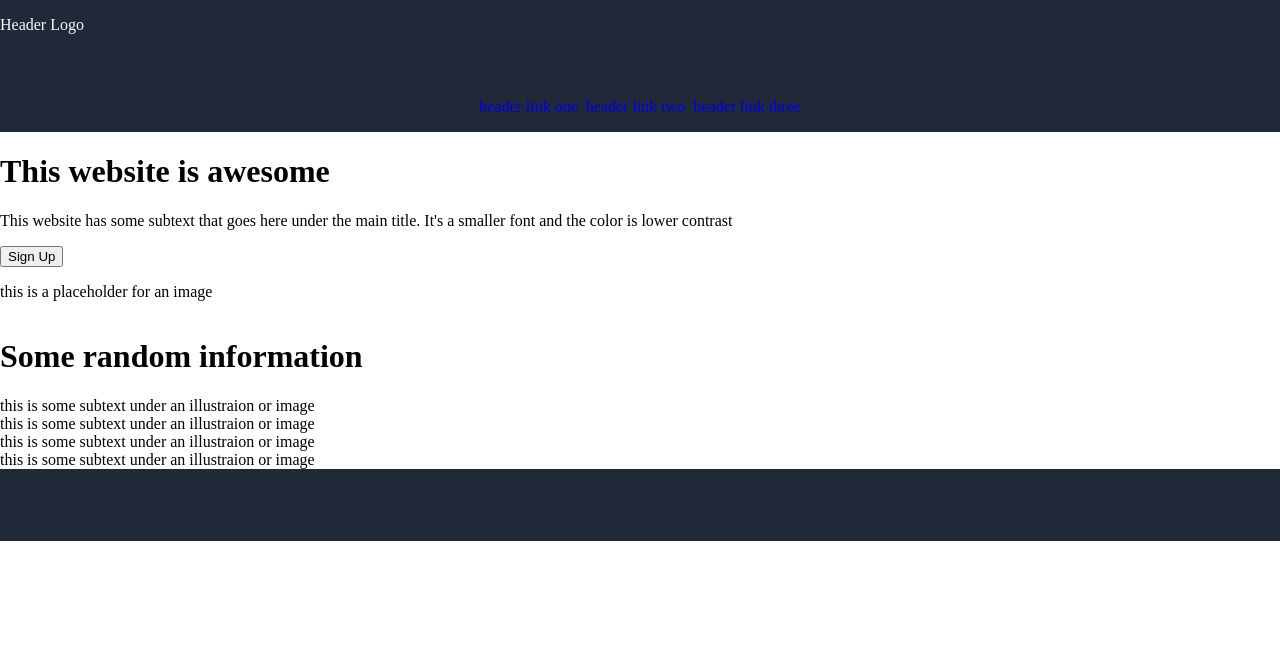
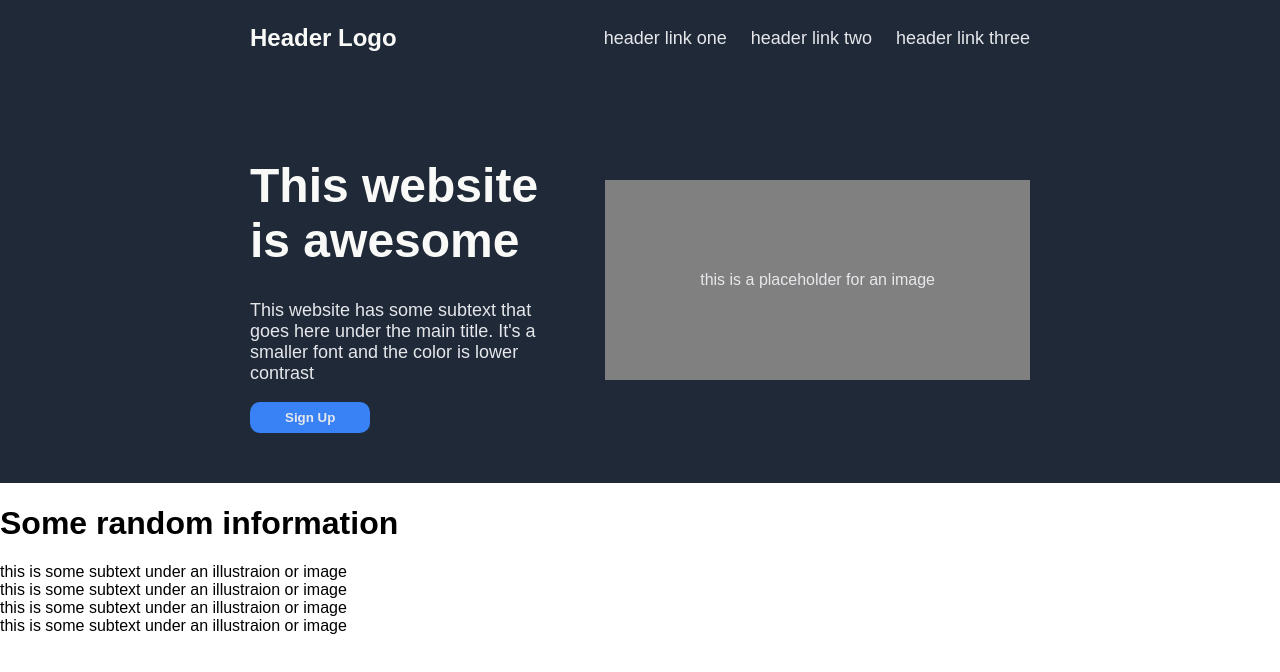
Before and after one commit to clarkmoniz/landing-page, a plain HTML site: page index.html in a window 1280 px wide. Drawn offline with Linux system fonts and the light colour scheme.

Commit message:
Update styling for header section

```diff
--- a/styles.css
+++ b/styles.css
@@ -1,56 +1,75 @@
 body {
-  margin: 0;
   display: flex;
   flex-direction: column;
+  margin: 0;
+  font-family: sans-serif;
 }
-
-ul {
-  list-style-type: none;
+.header {
   display: flex;
-  gap: 8px;
-  margin: 0;
-  padding: 0;
-}
-
-.list ul li {
-  color: #e5e7eb;
+  align-items: center;
+  justify-content: space-between;
 }
 
 a {
   text-decoration: none;
+  color: #e5e7eb;
+  font-size: 18px;
+  font-weight: 400;
+}
+ul {
+  display: flex;
+  gap: 24px;
+  list-style-type: none;
 }
 
-.header {
-  display: flex;
-  flex: 1;
-  flex-direction: column;
+.top {
+  align-items: center;
   background-color: #1f2937;
-  color: #f9faf8;
-  gap: 32px;
-}
-.header .links {
-  display: flex;
-  justify-content: space-around;
-  padding: 16px;
-}
-.header .info {
-  display: flex;
-  justify-content: space-around;
+  padding: 0 250px;
 }
 
-.information {
+.logo {
+  font-size: 24px;
+  color: #f9faf8;
+  font-weight: 700;
 }
-.quote {
-  background-color: #e5e7eb;
+
+.first {
+  display: flex;
+  justify-content: space-between;
+  align-items: center;
+  margin: 50px 0px;
 }
-.signup {
+
+.first-container {
+  width: 40%;
 }
-.footer {
-  display: flex;
-  justify-content: center;
-  align-items: center;
-  background-color: #1f2937;
+
+.first-title {
+  font-size: 48px;
+  color: #f9faf8;
+}
+
+.first-subtext {
+  color: #e5e7eb;
   font-size: 18px;
+  font-weight: 300;
+}
+
+.placeholder {
+  background-color: gray;
+}
+
+.placeholder-text {
   color: #e5e7eb;
-  height: 72px;
+  padding: 75px 95px;
 }
+
+.first-button {
+  padding: 8px 35px;
+  background-color: #3882f6;
+  border: none;
+  border-radius: 10px;
+  color: #e5e7eb;
+  font-weight: 600;
+}
```
